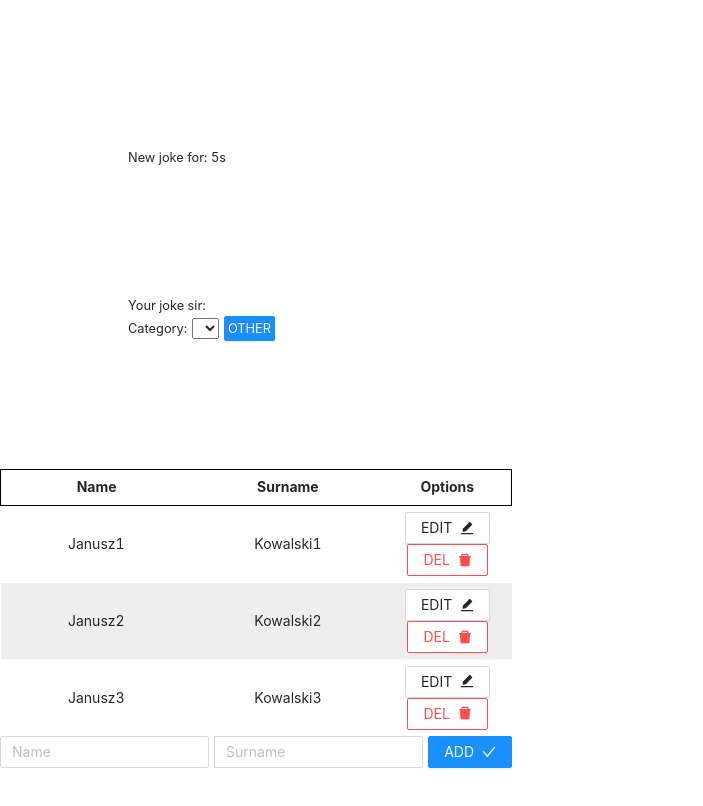
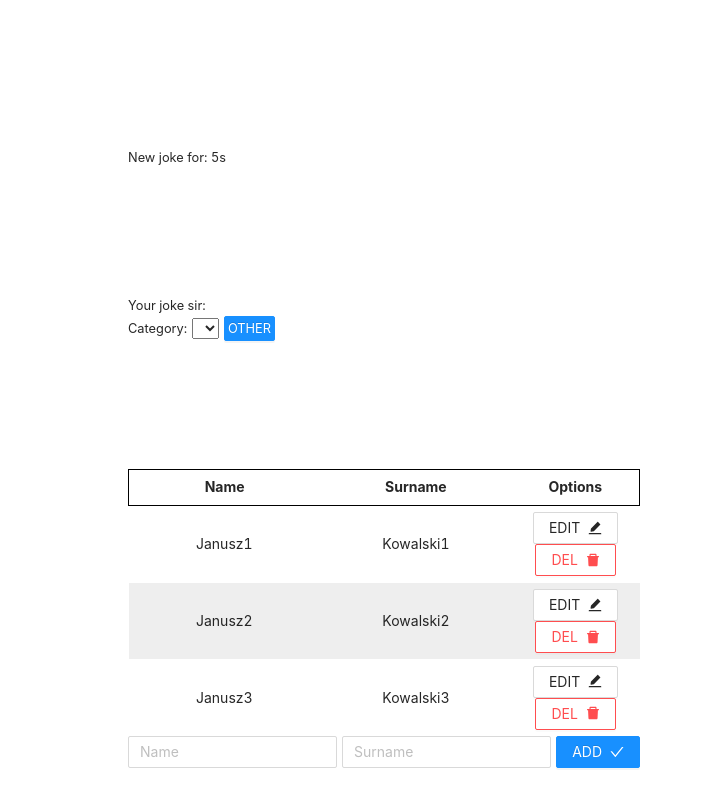
Before and after one commit to adabrz777/zadanko, a React (Create React App) app: page / in a window 1280 px wide. Shown: the top 806 px of the page, without its empty margins (0-703 px from the left). Built offline with nearby package versions, Linux system fonts and the light colour scheme; no server answers.

Commit message:
add margin

```diff
--- a/src/component/peoples/index.css
+++ b/src/component/peoples/index.css
@@ -1,5 +1,6 @@
 .Peoples{
     width: 40vw;
+    margin: 10%;
 }
 
 .Peoples thead{
@@ -12,9 +13,6 @@
 }
 
 .Peoples table{
-    /* padding: 0;
-    margin: 0; */
-    /* min-width: 20vw; */
     width: 100%;
 }
 
```
